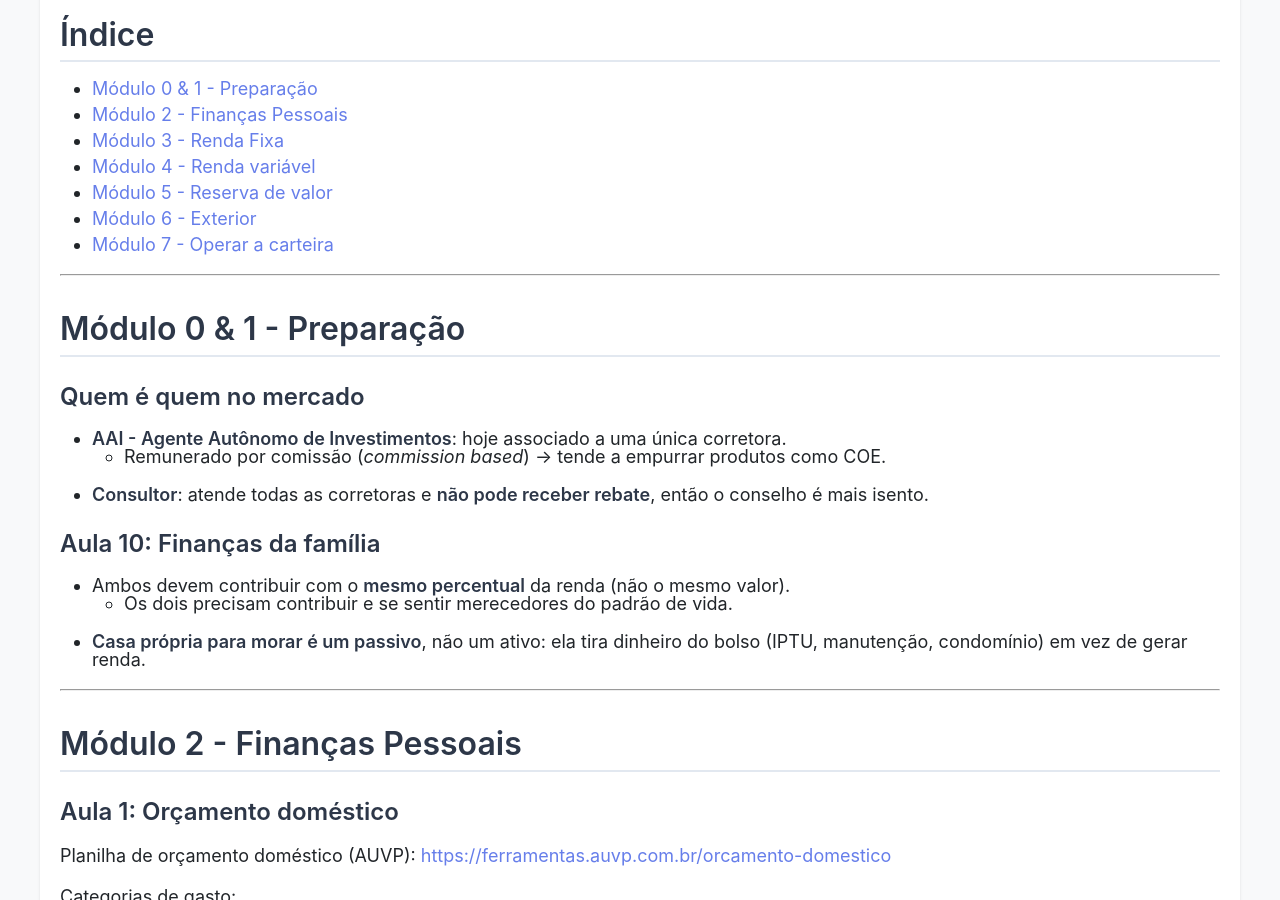
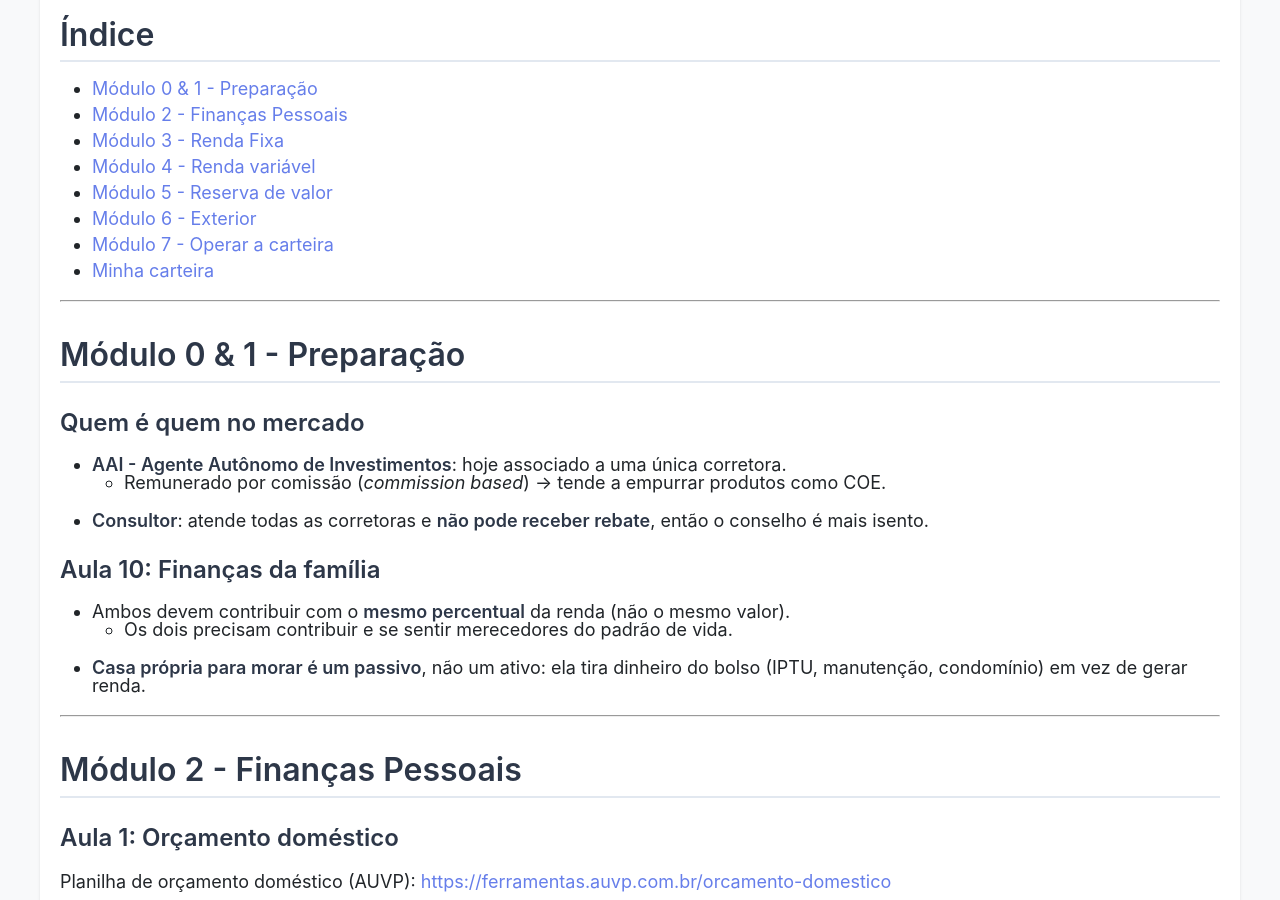
Before and after one commit to CarlosPena00/carlospena00.github.io, a Jekyll site: the page built from _posts/2026-07-01-ecomomy-auvp.md, in a window 1280 px wide and 900 px high, scrolled down 408 px. Built offline with Jekyll 4.4.1, drawn with Linux system fonts in a browser that asks for light colours.

Commit message:
fix(blog): Add anchor link for "Minha carteira" section for better navigation

```diff
--- a/_posts/2026-07-01-ecomomy-auvp.md
+++ b/_posts/2026-07-01-ecomomy-auvp.md
@@ -16,6 +16,7 @@ Minhas anotações do curso da AUVP.
 - [Módulo 5 - Reserva de valor](#modulo-5)
 - [Módulo 6 - Exterior](#modulo-6)
 - [Módulo 7 - Operar a carteira](#modulo-7)
+- [Minha carteira](#minha-carteira)
 
 ---
 
@@ -1548,7 +1549,7 @@ Referência:
 
 
 
-## Minha Carteira
+## Minha Carteira {#minha-carteira}
 
 ### Target / Organização
 
```
